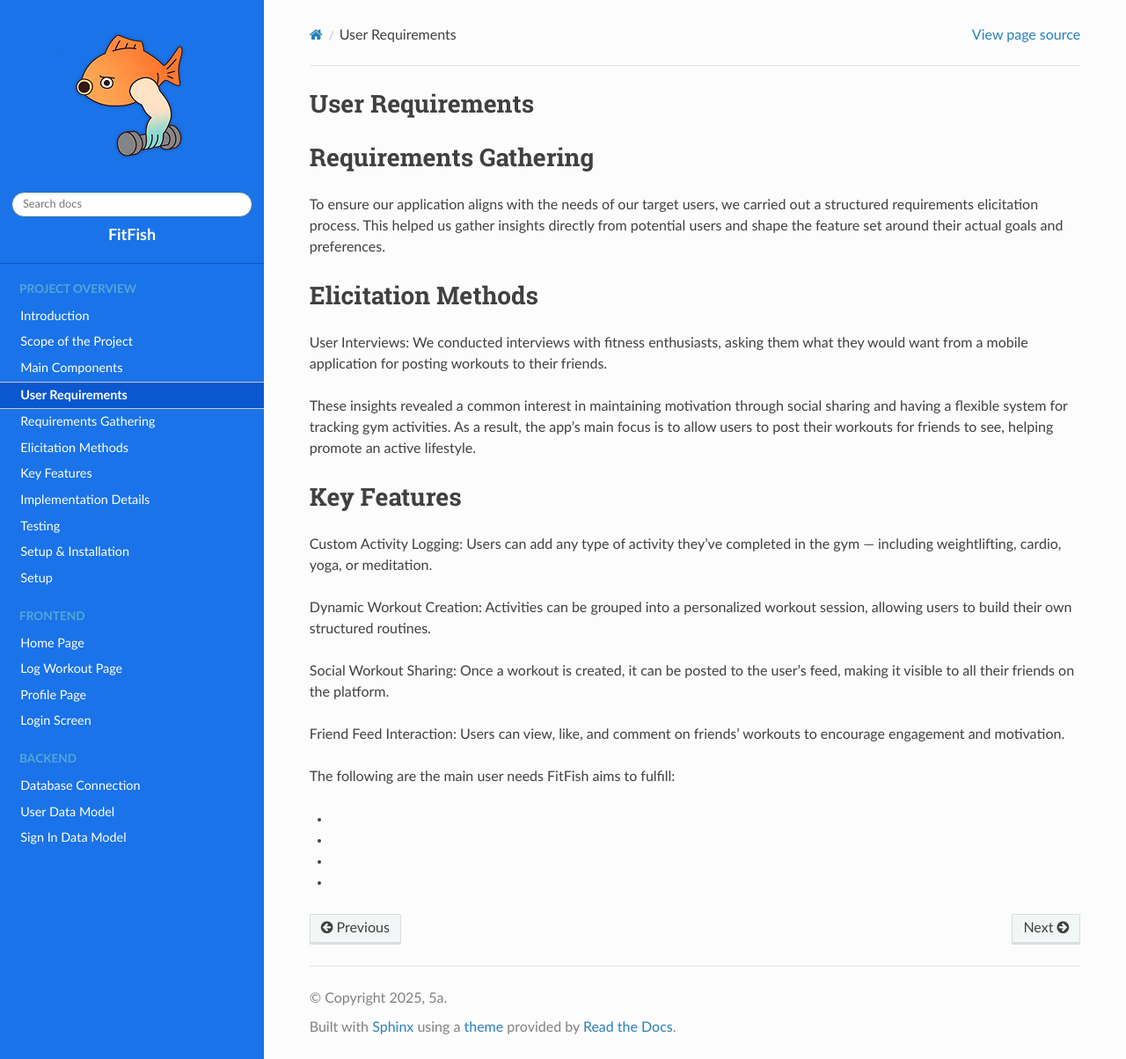
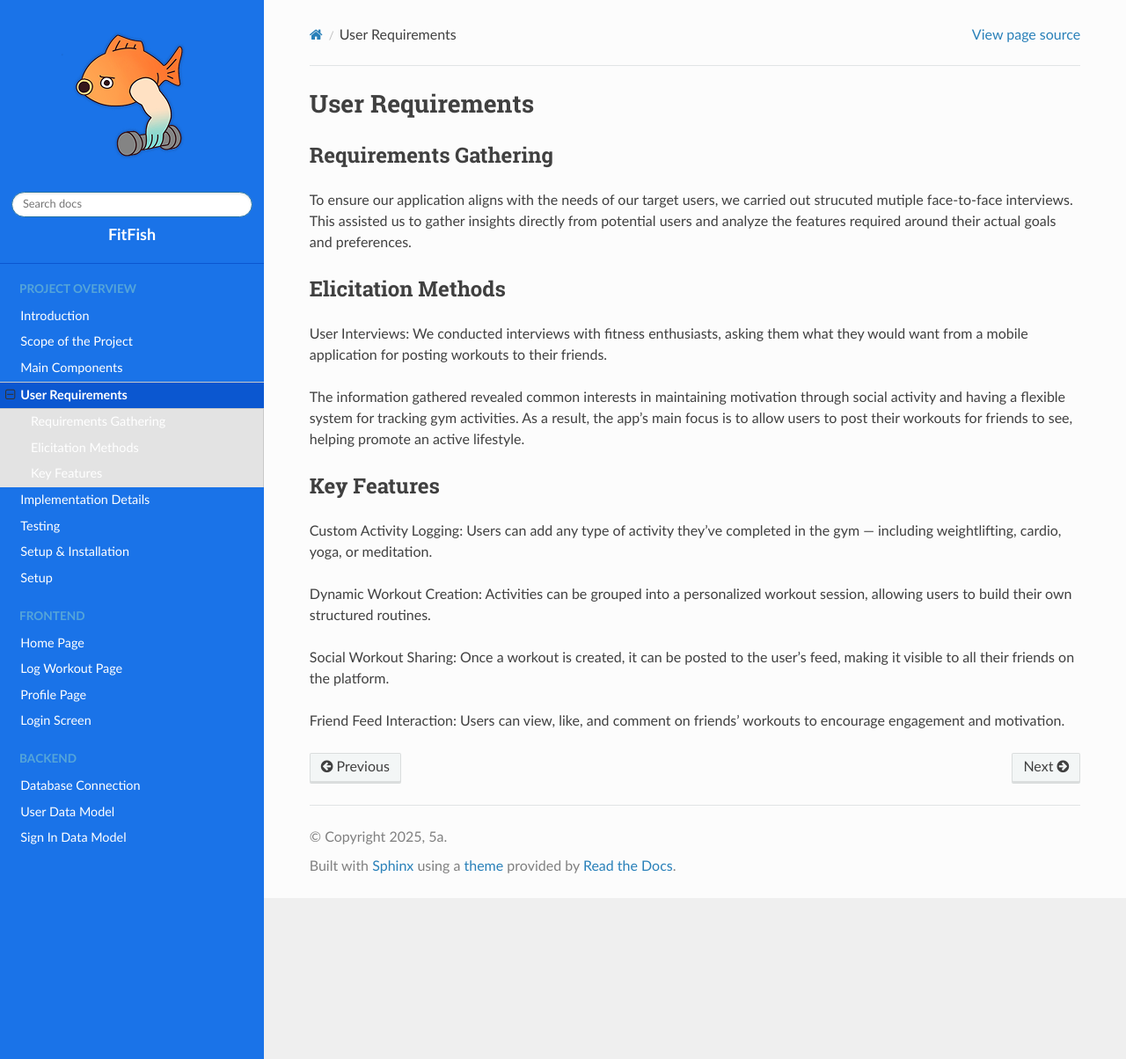
Before and after one commit to 5a-Fitness-App/5a-Code-Documentation, a Sphinx documentation site: the page built from docs/source/overview/Requirements.rst, in a window 1280 px wide and 1204 px high. Shown: the whole window at 88% size. Built offline with Sphinx 7.4.7 and the Read the Docs theme 3.1.0, drawn with Linux system fonts in a browser that asks for light colours.

Commit message:
edting pages

```diff
--- a/docs/source/overview/Components.rst
+++ b/docs/source/overview/Components.rst
@@ -12,7 +12,7 @@ Authentication Module
 Workout Tracker
 ---------------
 - Allows users to log workout entries including:
-  - Type of activity (strength, cardio, yoga or meditation)
+  - Type of activity (strength, cardio, yoga or etc...)
   - Duration or repetitions
   - Optional notes
 - Workouts can be grouped into a single session and saved to the user’s account.
@@ -28,6 +28,6 @@ Profile View
 -------------------
 - Allows users to update personal information:
   - Display name
-  - Profile picture
+  - Profile picture / Avatar
   - Goals achieved
 - Provides logout functionality.
--- a/docs/source/overview/Requirements.rst
+++ b/docs/source/overview/Requirements.rst
@@ -2,17 +2,17 @@ User Requirements
 ==================
 
 Requirements Gathering
-=====
-To ensure our application aligns with the needs of our target users, we carried out a structured requirements elicitation process. This helped us gather insights directly from potential users and shape the feature set around their actual goals and preferences.
+----------------------
+To ensure our application aligns with the needs of our target users, we carried out strucuted mutiple face-to-face interviews. This assisted us to gather insights directly from potential users and analyze the features required around their actual goals and preferences.
 
 Elicitation Methods
-=====
+-------------------
 User Interviews: We conducted interviews with fitness enthusiasts, asking them what they would want from a mobile application for posting workouts to their friends.
 
-These insights revealed a common interest in maintaining motivation through social sharing and having a flexible system for tracking gym activities. As a result, the app's main focus is to allow users to post their workouts for friends to see, helping promote an active lifestyle.
+The information gathered revealed common interests in maintaining motivation through social activity and having a flexible system for tracking gym activities. As a result, the app's main focus is to allow users to post their workouts for friends to see, helping promote an active lifestyle.
 
 Key Features
-=====
+---------------
 Custom Activity Logging:
 Users can add any type of activity they’ve completed in the gym — including weightlifting, cardio, yoga, or meditation.
 
@@ -24,11 +24,3 @@ Once a workout is created, it can be posted to the user’s feed, making it visi
 
 Friend Feed Interaction:
 Users can view, like, and comment on friends’ workouts to encourage engagement and motivation.
-
-
-The following are the main user needs FitFish aims to fulfill:
-
--
--
--
--
```
